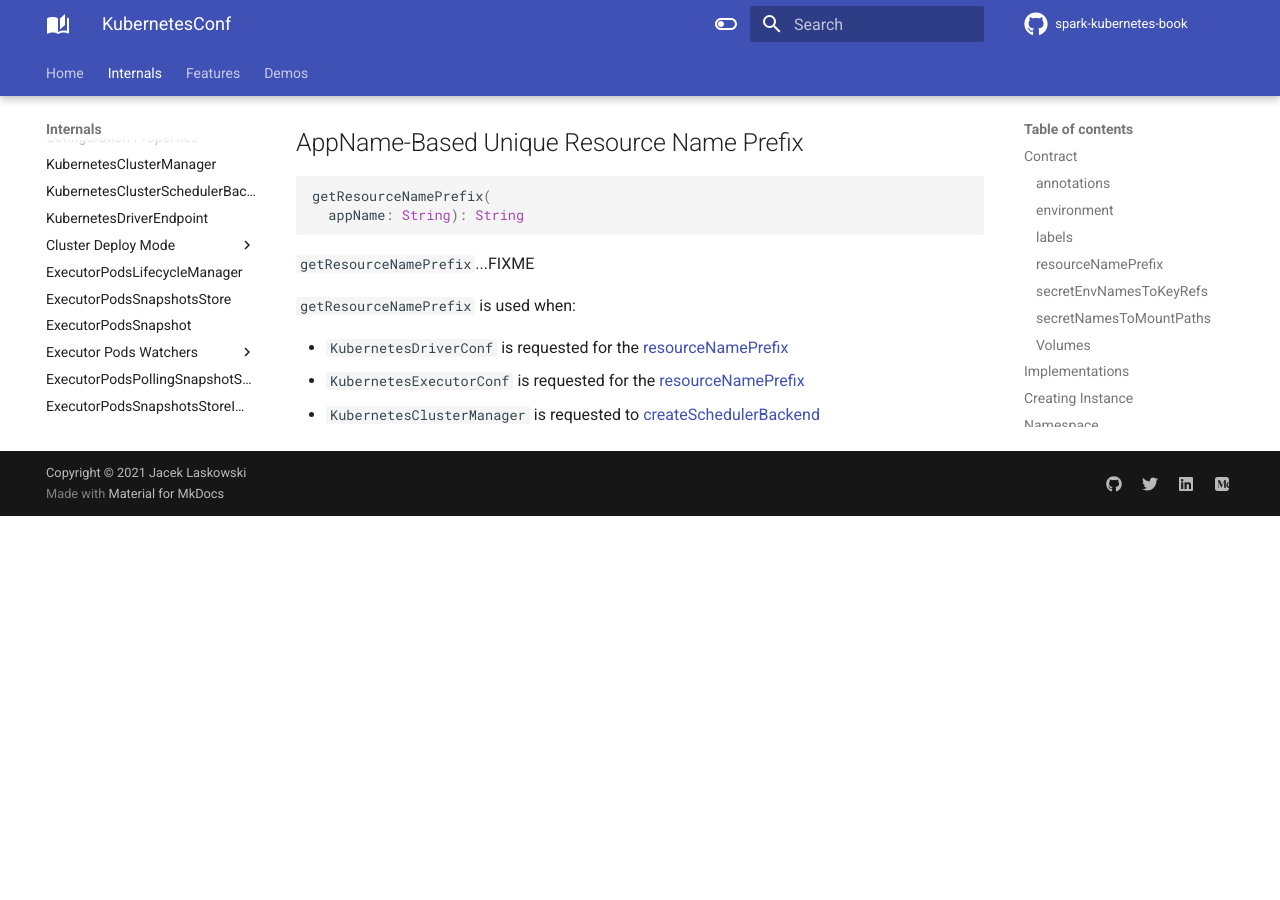
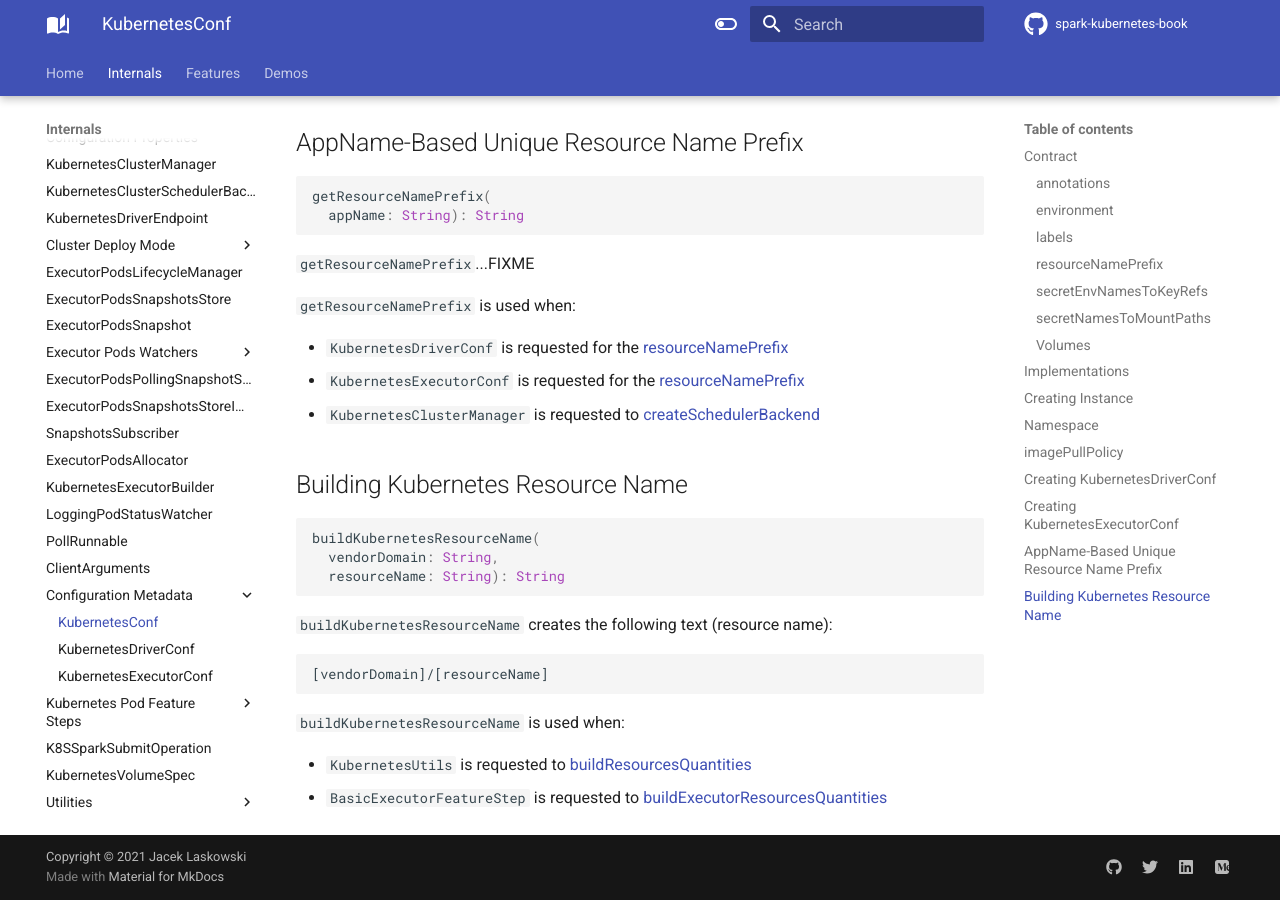
Before and after one commit to jaceklaskowski/spark-kubernetes-book, an MkDocs documentation site: the page built from docs/KubernetesConf.md, in a window 1280 px wide and 900 px high, scrolled down 3817 px. Built offline with MkDocs 1.6.1 and Material for MkDocs 9.7.7, drawn with Linux system fonts in a browser that asks for light colours; comment, search, counter and statistics services are not loaded; before the commit the page ends 4333 px from its top, so only the background shows below that.

Commit message:
BasicExecutorFeatureStep

````diff
--- a/docs/BasicExecutorFeatureStep.md
+++ b/docs/BasicExecutorFeatureStep.md
@@ -8,10 +8,24 @@
 
 * <span id="kubernetesConf"> [KubernetesExecutorConf](KubernetesExecutorConf.md)
 * <span id="secMgr"> `SecurityManager` (Apache Spark)
+* <span id="resourceProfile"> `ResourceProfile` ([Apache Spark]({{ book.spark_core }}/stage-level-scheduling/ResourceProfile))
 
 `BasicExecutorFeatureStep` is created when:
 
 * `KubernetesExecutorBuilder` is requested for a [pod spec for executors](KubernetesExecutorBuilder.md#buildFromFeatures)
+
+## <span id="execResources"> Executor Resources
+
+`BasicExecutorFeatureStep` creates an `ExecutorResourcesOrDefaults` when [created](#creating-instance) (cf. [ResourceProfile]({{ book.spark_core }}/stage-level-scheduling/ResourceProfile#getResourcesForClusterManager)) with the following:
+
+* ID and `executorResources` of the [ResourceProfile](#resourceProfile)
+* [spark.kubernetes.memoryOverheadFactor](configuration-properties.md#spark.kubernetes.memoryOverheadFactor) as the `overheadFactor`
+
+The `ExecutorResourcesOrDefaults` is used for the following:
+
+* [executorMemoryString](#executorMemoryString)
+* [executorCoresRequest](#executorCoresRequest)
+* [Configuring Pod](#configurePod) (for `executorMemoryQuantity`, `executorResourceQuantities` and `SPARK_EXECUTOR_CORES` environment variable)
 
 ## <span id="executorContainerImage"> Executor Container Image Name
 
@@ -21,6 +35,10 @@
 Must specify the executor container image
 ```
 
+## <span id="executorPodNamePrefix"> Executor Pod Name Prefix
+
+`BasicExecutorFeatureStep` requests the [KubernetesExecutorConf](#kubernetesConf) for the [resourceNamePrefix](KubernetesExecutorConf.md#resourceNamePrefix).
+
 ## <span id="configurePod"> Configuring Pod
 
 ```scala
@@ -28,6 +46,21 @@
   pod: SparkPod): SparkPod
 ```
 
+`configurePod` builds the name of the pod (with the [executorPodNamePrefix](#executorPodNamePrefix) and the [executorId](KubernetesExecutorConf.md#executorId) of the [KubernetesExecutorConf](#kubernetesConf)):
+
+```text
+[executorPodNamePrefix]-exec-[executorId]
+```
+
+`configurePod` configures a `PodBuilder` and a `ContainerBuilder`, and in the end, creates a `SparkPod`.
+
 `configurePod` is part of the [KubernetesFeatureConfigStep](KubernetesFeatureConfigStep.md#configurePod) abstraction.
 
-`configurePod`...FIXME
+### <span id="buildExecutorResourcesQuantities"> buildExecutorResourcesQuantities
+
+```scala
+buildExecutorResourcesQuantities(
+  customResources: Set[ExecutorResourceRequest]): Map[String, Quantity]
+```
+
+For every `ExecutorResourceRequest` (in the given `customResources`), `buildExecutorResourcesQuantities` [builds a Kubernetes resource name](KubernetesConf.md#buildKubernetesResourceName) (based on the `vendor` and the `resourceName` of the `ExecutorResourceRequest`) and maps it to the `amount` (of the `ExecutorResourceRequest`).
--- a/docs/KubernetesConf.md
+++ b/docs/KubernetesConf.md
@@ -174,3 +174,22 @@
 * `KubernetesDriverConf` is requested for the [resourceNamePrefix](KubernetesDriverConf.md#resourceNamePrefix)
 * `KubernetesExecutorConf` is requested for the [resourceNamePrefix](KubernetesExecutorConf.md#resourceNamePrefix)
 * `KubernetesClusterManager` is requested to [createSchedulerBackend](KubernetesClusterManager.md#createSchedulerBackend)
+
+## <span id="buildKubernetesResourceName"> Building Kubernetes Resource Name
+
+```scala
+buildKubernetesResourceName(
+  vendorDomain: String,
+  resourceName: String): String
+```
+
+`buildKubernetesResourceName` creates the following text (resource name):
+
+```text
+[vendorDomain]/[resourceName]
+```
+
+`buildKubernetesResourceName` is used when:
+
+* `KubernetesUtils` is requested to [buildResourcesQuantities](KubernetesUtils.md#buildResourcesQuantities)
+* `BasicExecutorFeatureStep` is requested to [buildExecutorResourcesQuantities](BasicExecutorFeatureStep.md#buildExecutorResourcesQuantities)
--- a/docs/KubernetesUtils.md
+++ b/docs/KubernetesUtils.md
@@ -185,6 +185,22 @@
 
 An input `URI` is a **local dependency** when the scheme is `null` (undefined) or `file`.
 
+## <span id="buildKubernetesResourceName"> Building Kubernetes Resource Name
+
+```scala
+buildResourcesQuantities(
+  componentName: String,
+  sparkConf: SparkConf): Map[String, Quantity]
+```
+
+`buildResourcesQuantities` finds all the resource requests (the properties with keys with `[componentName].resource` prefix) in the given `SparkConf`.
+
+For every `ResourceRequest`, `buildResourcesQuantities` [builds a Kubernetes resource name](KubernetesConf.md#buildKubernetesResourceName) (based on the `vendor` and the `resourceName` of the `ResourceRequest`) and maps it to the `amount` (of the `ResourceRequest`).
+
+`buildResourcesQuantities` is used when:
+
+* `BasicDriverFeatureStep` is requested to [configurePod](BasicDriverFeatureStep.md#configurePod)
+
 ## Logging
 
 Enable `ALL` logging level for `org.apache.spark.deploy.k8s.KubernetesUtils` logger to see what happens inside.
--- a/docs/configuration-properties.md
+++ b/docs/configuration-properties.md
@@ -232,7 +232,7 @@
 
 ## <span id="spark.kubernetes.executor.podNamePrefix"><span id="KUBERNETES_EXECUTOR_POD_NAME_PREFIX"> spark.kubernetes.executor.podNamePrefix
 
-**(internal)** Prefix of the executor pod names
+Prefix of the name of executor pods
 
 Default: (undefined)
 
````
Also changed, not shown: docs/KubernetesExecutorConf.md (+14 -3 lines).
